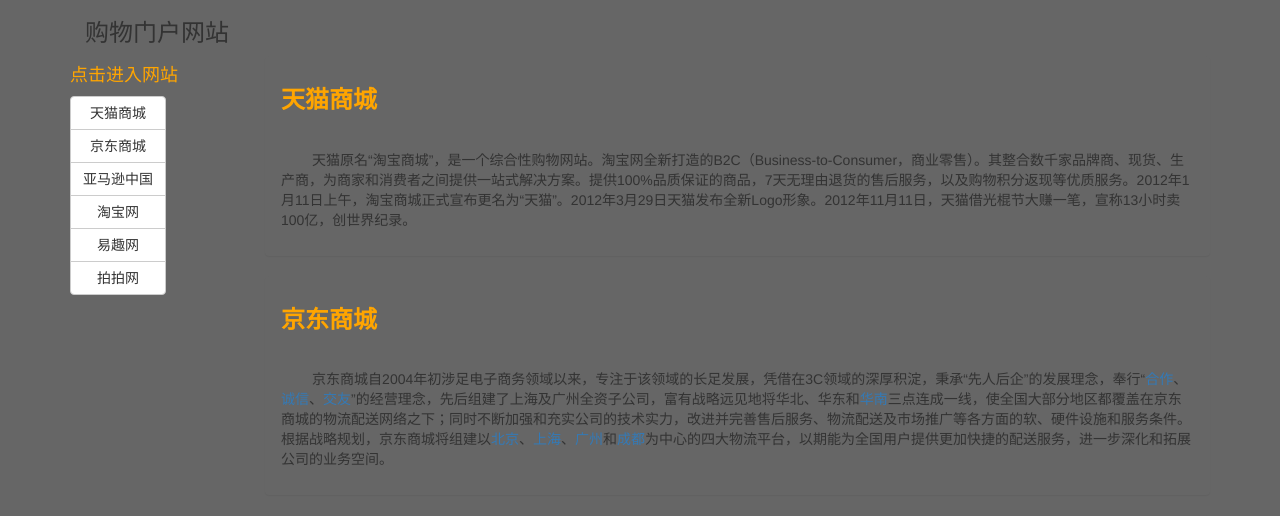
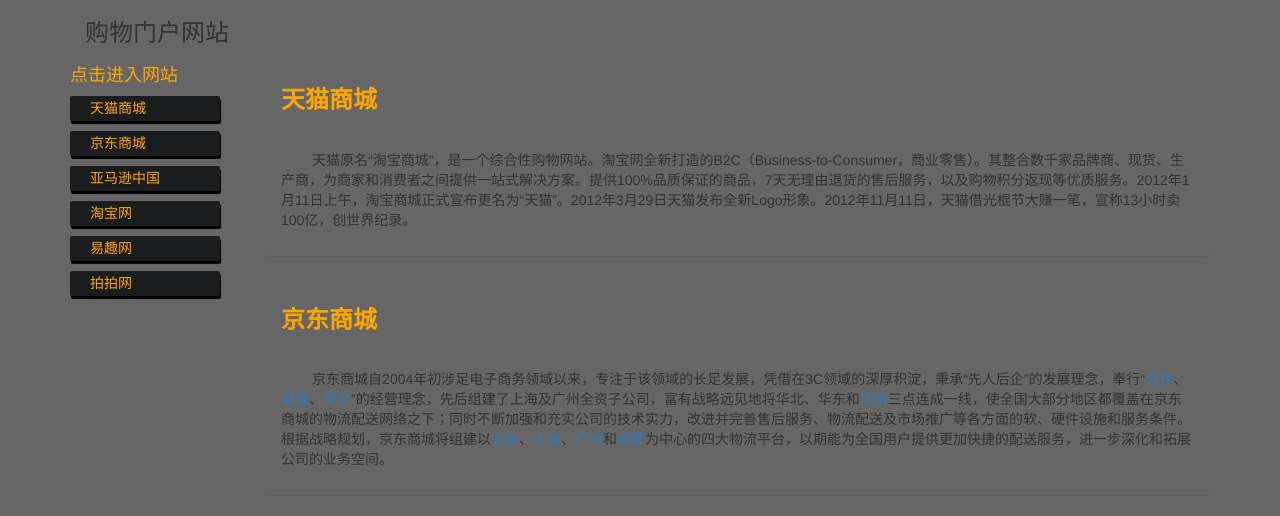
Before and after one commit to PHPTeam1234/wfst, a PHP site: page /DbName/Application/Home/View/Index/typography.html in a window 1280 px wide. Shown: the part 70-586 px from the top of the page. Run offline with PHP 8.4, Linux system fonts and the light colour scheme.

Commit message:
完善左侧导航列表

```diff
--- a/Application/Home/View/Index/typography.html
+++ b/Application/Home/View/Index/typography.html
@@ -16,6 +16,7 @@
 </head>
 <style>
 
+
 </style>
 <body>
 	<nav>
@@ -31,18 +32,20 @@
 			</div>
 
 			<div class='row'>
-				<div class='col-md-2'>
+
+  				<div class='col-md-2'>
 					<!-- 文峰视听门户网站经营理念 -->
 					<h4 class='panel-header-text'>点击进入网站</h4>
-					<div class='btn-group-vertical'>
-						<a class='btn btn-default' href="#">天猫商城</a>
-						<a class='btn btn-default' href="#">京东商城</a>
-						<a class='btn btn-default' href="#">亚马逊中国</a>
-						<a class='btn btn-default' href="#">淘宝网 </a>
-						<a class='btn btn-default' href="#">易趣网</a>
-						<a class='btn btn-default' href="#">拍拍网</a>
-					</div>
+					<ul class='nav-left-list'>
+						<li><a href="">天猫商城</a></li>
+						<li><a href="">京东商城</a></li>
+						<li><a href="">亚马逊中国</a></li>
+						<li><a href="">淘宝网</a></li>
+						<li><a href="">易趣网</a></li>
+						<li><a href="">拍拍网</a></li>
+					</ul>
 				</div>
+
 
 				<div class='col-md-10'>
 					<div class='panel panel-bgcolor'>
--- a/Public/CSS/base.css
+++ b/Public/CSS/base.css
@@ -68,3 +68,32 @@
         .thumbnail img{
         	padding: 4px;
         }
+
+
+        /*左边导航列表样式*/
+        ul.nav-left-list {
+            padding: 0;
+            margin: 0;
+            list-style: none;
+
+        }
+
+        ul.nav-left-list li a{
+            text-decoration: none;
+            display: block;
+            color: orange;
+            width: 150px;
+            height: 25px;
+            line-height: 25px;
+
+            padding: 0px 5px 0px 20px;
+            margin: 10px 0px 10px 0px;
+            background-color: rgba(26, 28, 30, 1);
+
+            box-shadow: 1px 3px 1px black;
+            border-radius: 2px;
+        }
+
+        ul.nav-left-list li a:hover{
+            background-color: #CF302D;
+        }
```
Also changed, not shown: Application/Home/View/Index/buttons-tables.html (+8 -8 lines), Application/Home/View/Index/images-dropcaps.html (+8 -8 lines), Application/Home/View/Index/list-blockquotes.html (+8 -8 lines), Application/Home/View/Index/tabs-toggles.html (+7 -7 lines).
